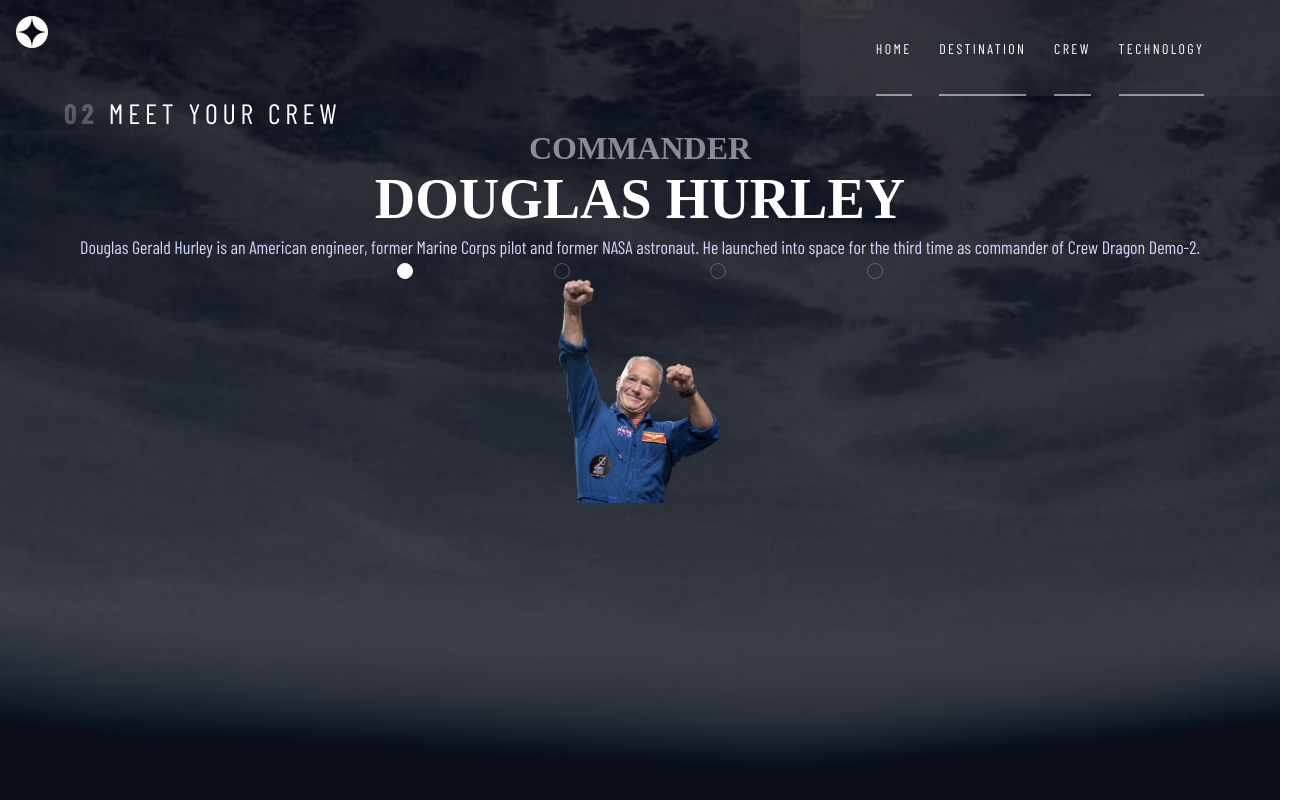
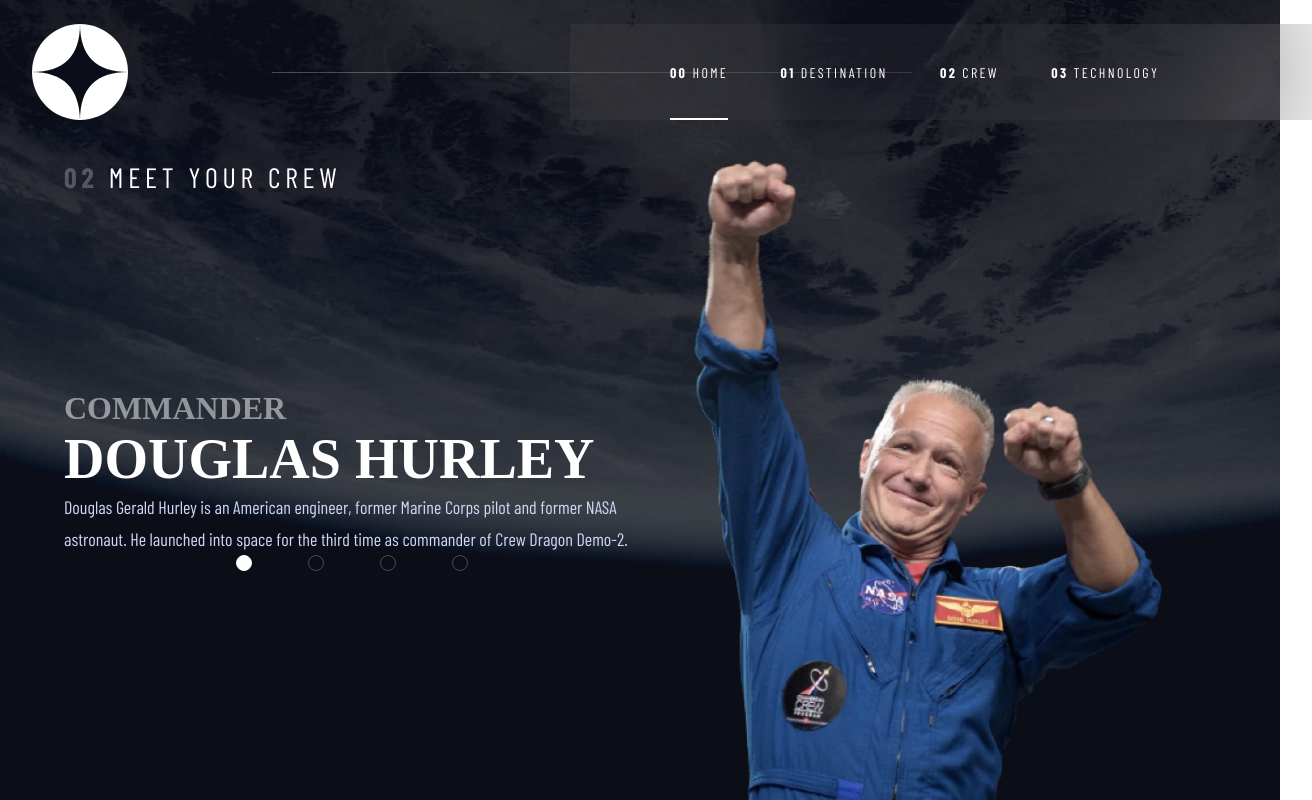
Before and after one commit to arun-roberts/fem006_space_tourism_website, a Next.js app: page /crew in a window 1280 px wide. Shown: the whole page, 1312 px wide, since content can reach past the window. Built offline with nearby package versions, Linux system fonts and the light colour scheme; a web font is replaced by a local one.

Commit message:
Finished basic layout for all desktop pages.

```diff
--- a/components/Header.tsx
+++ b/components/Header.tsx
@@ -4,6 +4,7 @@
 
 const Header: () => JSX.Element = () => {
     const [isOpen, setIsOpen ] = useState<boolean>(false)
+    const [ isActive, setIsActive ] = useState<string>('home')
 
   return (
     <header className="header">
@@ -16,7 +17,8 @@
                     objectFit='contain'
                 />
             </div>
-            <div className="header__hamburger">
+            {!isOpen &&
+                (<div className="header__hamburger">
                 <Image
                     onClick={() => setIsOpen(true)}
                     src='/assets/shared/icon-hamburger.svg'
@@ -24,8 +26,9 @@
                     layout="fill"
                     objectFit='contain'
                 />
-            </div>
+            </div>)}
         </div>
+        <div className="header__decorative-line"></div>
         <nav className={`nav ${isOpen ? 'nav--open' : 'nav--closed'}`}>
             <div className="nav__exit">
                 <Image
@@ -34,28 +37,31 @@
                     alt='Click to close navigation'
                     layout="fill"
                     objectFit='contain'
-                    className="fuckingWork"
                 />
             </div>
             <ul className='nav-list'>
-                <li className='nav-list-item' onClick={() => setIsOpen(false)}>
+                <li className={`nav-list-item${isActive === 'home' ? ' nav-list-item--active' : ''}`} onClick={() => setIsOpen(false)}>
                     <Link href='/'>
-                        <a className='nav-list-item__text'><span className='nav-list-item__text--number'>00</span> Home</a>
+                        <a className='nav-list-item__text'
+                        onClick={() => setIsActive('home')}><span className='nav-list-item__text--number'>00</span> Home</a>
                     </Link>
                 </li>
-                <li className='nav-list-item' onClick={() => setIsOpen(false)}>
+                <li className={`nav-list-item${isActive === 'dest' ? ' nav-list-item--active' : ''}`} onClick={() => setIsOpen(false)}>
                     <Link href='/destination'>
-                        <a className='nav-list-item__text'><span className='nav-list-item__text--number'>01</span> Destination</a>
+                        <a className='nav-list-item__text'
+                        onClick={() => setIsActive('dest')}><span className='nav-list-item__text--number'>01</span> Destination</a>
                     </Link>
                 </li>
-                <li className='nav-list-item' onClick={() => setIsOpen(false)}>
+                <li className={`nav-list-item${isActive === 'crew' ? ' nav-list-item--active' : ''}`} onClick={() => setIsOpen(false)}>
                     <Link href='/crew'>
-                        <a className='nav-list-item__text'><span className='nav-list-item__text--number'>02</span> Crew</a>
+                        <a className='nav-list-item__text'
+                        onClick={() => setIsActive('crew')}><span className='nav-list-item__text--number'>02</span> Crew</a>
                     </Link>
                 </li>
-                <li className='nav-list-item' onClick={() => setIsOpen(false)}>
+                <li className={`nav-list-item${isActive === 'tech' ? ' nav-list-item--active' : ''}`} onClick={() => setIsOpen(false)}>
                     <Link href='/technology'>
-                        <a className='nav-list-item__text'><span className='nav-list-item__text--number'>03</span> Technology</a>
+                        <a className='nav-list-item__text'
+                        onClick={() => setIsActive('tech')}><span className='nav-list-item__text--number'>03</span> Technology</a>
                     </Link>
                 </li>
 
--- a/pages/destination.tsx
+++ b/pages/destination.tsx
@@ -32,7 +32,9 @@
                     alt={`Image of ${destination.name}`}
                 />
             </div>
-            <ContentPicker data={destinations} buttonStyle={2} callback={setCurrentDest} />
+            <div className='destination-picker'>
+                <ContentPicker data={destinations} buttonStyle={2} callback={setCurrentDest} />
+            </div>
             <div className='destination-info'>
                 <div className='destination-info__body'>
                     <h2 className='destination-info__heading'>{destination.name}</h2>
--- a/pages/index.tsx
+++ b/pages/index.tsx
@@ -4,6 +4,7 @@
 const Home: NextPage = () => {
   return (
     <div className="landing">
+      <div className="landing-container">
         <h5 className="landing__heading-five">So, you want to travel to</h5>
         <h1 className="landing__heading-one">Space</h1>
         <p className="landing__text-body">
@@ -11,6 +12,7 @@
           outer space and not hover kind of on the edge of it. Well sit back, and relax
           because we’ll give you a truly out of this world experience!
         </p>
+      </div>
       <Link href="/destination">
         <a className="landing__button">
           Explore
--- a/styles/globals.css
+++ b/styles/globals.css
@@ -357,6 +357,20 @@
           align-items: center;
 }
 
+.landing-container {
+  display: -webkit-box;
+  display: -ms-flexbox;
+  display: flex;
+  -webkit-box-orient: vertical;
+  -webkit-box-direction: normal;
+      -ms-flex-direction: column;
+          flex-direction: column;
+  -webkit-box-align: center;
+      -ms-flex-align: center;
+          align-items: center;
+  text-align: center;
+}
+
 .landing__heading-five {
   font-family: 'Barlow Condensed', sans-serif;
   color: #d0d6f9;
@@ -382,7 +396,6 @@
   line-height: 32px;
   font-size: 15px;
   color: #d0d6f9;
-  text-align: center;
 }
 
 .landing__button {
@@ -391,7 +404,7 @@
   text-transform: uppercase;
   font-size: 32px;
   position: relative;
-  color: green;
+  color: #0b0d17;
   font-size: 20px;
   background-color: rgba(255, 255, 255, 0);
   display: -webkit-box;
@@ -485,12 +498,15 @@
   margin: 0;
 }
 
+.destination-info__body {
+  text-align: center;
+}
+
 .destination-info__heading {
   font-family: 'Bellefair', serif;
   color: #fff;
   text-transform: uppercase;
   font-size: 100px;
-  text-align: center;
 }
 
 .destination-info__text {
@@ -499,7 +515,6 @@
   font-size: 18px;
   line-height: 32px;
   color: #d0d6f9;
-  text-align: center;
 }
 
 .destination-stats {
@@ -678,9 +693,6 @@
     top: 0;
     right: 0;
     height: 6rem;
-    background-color: rgba(255, 255, 255, 0.04);
-    -webkit-backdrop-filter: blur(81.5485px);
-            backdrop-filter: blur(81.5485px);
     display: -webkit-box;
     display: -ms-flexbox;
     display: flex;
@@ -729,6 +741,25 @@
     bottom: 0;
     width: 100%;
     border-bottom: 2px solid rgba(255, 255, 255, 0.5);
+    -webkit-transform: scaleX(0);
+            transform: scaleX(0);
+    -webkit-transition: -webkit-transform ease 200ms;
+    transition: -webkit-transform ease 200ms;
+    transition: transform ease 200ms;
+    transition: transform ease 200ms, -webkit-transform ease 200ms;
+  }
+  .nav-list-item:hover::before {
+    -webkit-transform: scaleX(1);
+            transform: scaleX(1);
+  }
+  .nav-list-item--active::before {
+    position: absolute;
+    content: '';
+    bottom: 0;
+    width: 100%;
+    border-bottom: 2px solid #fff;
+    -webkit-transform: scaleX(1);
+            transform: scaleX(1);
   }
   .nav-list-item__text--number {
     display: none;
@@ -739,6 +770,15 @@
   .destination {
     background: #0b0d17 url("../public/assets/destination/background-destination-tablet.jpg") no-repeat center/100%;
     padding-top: 6rem;
+  }
+  .destination-stats {
+    -webkit-box-orient: horizontal;
+    -webkit-box-direction: normal;
+        -ms-flex-direction: row;
+            flex-direction: row;
+    -webkit-box-pack: space-evenly;
+        -ms-flex-pack: space-evenly;
+            justify-content: space-evenly;
   }
   .crew {
     background: #0b0d17 url("../public/assets/crew/background-crew-tablet.jpg") no-repeat center/100%;
@@ -768,4 +808,177 @@
     width: 102vw;
   }
 }
+
+@media screen and (min-width: 1200px) {
+  .numbered__list {
+    -webkit-box-orient: vertical;
+    -webkit-box-direction: normal;
+        -ms-flex-direction: column;
+            flex-direction: column;
+    -webkit-box-pack: space-evenly;
+        -ms-flex-pack: space-evenly;
+            justify-content: space-evenly;
+  }
+  .header {
+    display: -webkit-box;
+    display: -ms-flexbox;
+    display: flex;
+    -webkit-box-pack: justify;
+        -ms-flex-pack: justify;
+            justify-content: space-between;
+    -webkit-box-align: center;
+        -ms-flex-align: center;
+            align-items: center;
+    padding: 0;
+    top: 2rem;
+    left: 2rem;
+  }
+  .header__decorative-line {
+    position: absolute;
+    height: 1px;
+    width: 40rem;
+    background-color: rgba(255, 255, 255, 0.25);
+    left: 15rem;
+  }
+  .logo {
+    width: 6rem;
+    height: 6rem;
+  }
+  .nav {
+    position: relative;
+    width: 58%;
+  }
+  .nav-list-item__text--number {
+    display: inline;
+  }
+  .section-header {
+    position: absolute;
+    top: 0;
+    left: 0;
+    width: 50%;
+  }
+  .landing {
+    background: #0b0d17 url("../public/assets/home/background-home-desktop.jpg") no-repeat center/100%;
+    -webkit-box-orient: horizontal;
+    -webkit-box-direction: normal;
+        -ms-flex-direction: row;
+            flex-direction: row;
+  }
+  .landing-container {
+    text-align: left;
+    -webkit-box-align: start;
+        -ms-flex-align: start;
+            align-items: start;
+    width: 30%;
+  }
+  .destination {
+    background: #0b0d17 url("../public/assets/destination/background-destination-desktop.jpg") no-repeat center/100%;
+    padding-top: 10rem;
+  }
+  .destination-container {
+    width: 90%;
+    height: 100%;
+    -ms-flex-wrap: wrap;
+        flex-wrap: wrap;
+    margin: 0 auto;
+  }
+  .destination-picker {
+    width: 50%;
+  }
+  .destination__image {
+    -webkit-box-flex: 2;
+        -ms-flex-positive: 2;
+            flex-grow: 2;
+    height: 30rem;
+    width: 30rem;
+    margin: 10rem 4rem;
+  }
+  .destination-info {
+    width: 50%;
+  }
+  .destination-info__body {
+    text-align: left;
+  }
+  .destination-stats__item {
+    text-align: left;
+  }
+  .crew {
+    background: #0b0d17 url("../public/assets/crew/background-crew-desktop.jpg") no-repeat center/100%;
+    padding-top: 10rem;
+  }
+  .crew-container {
+    width: 90%;
+    height: 100%;
+    -webkit-box-pack: center;
+        -ms-flex-pack: center;
+            justify-content: center;
+    -webkit-box-align: space-between;
+        -ms-flex-align: space-between;
+            align-items: space-between;
+    -ms-flex-wrap: wrap;
+        flex-wrap: wrap;
+    margin: 0 auto;
+  }
+  .crew__picker {
+    width: 50%;
+  }
+  .crew__image {
+    height: 60rem;
+    width: 50%;
+    -webkit-box-flex: 2;
+        -ms-flex-positive: 2;
+            flex-grow: 2;
+  }
+  .crew-info {
+    width: 50%;
+    text-align: left;
+  }
+  .tech {
+    background: #0b0d17 url("../public/assets/technology/background-technology-desktop.jpg") no-repeat center/100%;
+    padding-top: 10rem;
+  }
+  .tech-container {
+    width: 90%;
+    height: 100%;
+    -webkit-box-pack: start;
+        -ms-flex-pack: start;
+            justify-content: start;
+    -webkit-box-orient: horizontal;
+    -webkit-box-direction: normal;
+        -ms-flex-direction: row;
+            flex-direction: row;
+    -webkit-box-align: center;
+        -ms-flex-align: center;
+            align-items: center;
+    margin: 0 auto;
+  }
+  .tech__image {
+    position: absolute;
+    right: -6%;
+    -webkit-box-ordinal-group: 4;
+        -ms-flex-order: 3;
+            order: 3;
+    height: 40rem;
+    width: 40rem;
+  }
+  .tech__picker {
+    -webkit-box-ordinal-group: 2;
+        -ms-flex-order: 1;
+            order: 1;
+  }
+  .tech-info {
+    width: 30%;
+    margin-left: 6rem;
+    text-align: left;
+    -webkit-box-ordinal-group: 3;
+        -ms-flex-order: 2;
+            order: 2;
+  }
+}
+
+@supports (-moz-appearance: none) {
+  .nav {
+    background-color: rgba(11, 13, 23, 0.9);
+  }
+}
 /*# sourceMappingURL=globals.css.map */
--- a/styles/globals.sass
+++ b/styles/globals.sass
@@ -321,6 +321,12 @@
   justify-content: space-evenly
   align-items: center
 
+  &-container
+    display: flex
+    flex-direction: column
+    align-items: center
+    text-align: center
+
   &__heading-five
     @include heading-five
     font-size: 16px
@@ -333,12 +339,12 @@
     @include body-text
     font-size: 15px
     color: $light-blue
-    text-align: center
+
 
   &__button
     @include heading-four
     position: relative
-    color: green
+    color: $dark-blue
     font-size: 20px
     background-color: rgba(255, 255, 255, 0)
     display: flex
@@ -405,15 +411,14 @@
   &-info
 
     &__body
+      text-align: center
 
     &__heading
       @include heading-two
-      text-align: center
 
     &__text
       @include body-text
       color: $light-blue
-      text-align: center
 
   &-stats
     display: flex
@@ -518,11 +523,8 @@
     top: 0
     right: 0
     height: 6rem
-    background-color: rgba(255, 255, 255, 0.04)
-    backdrop-filter: blur(81.5485px)
     display: flex
     flex-direction: row
-
     width: 30rem
 
     &--closed
@@ -552,6 +554,19 @@
           bottom: 0
           width: 100%
           border-bottom: 2px solid $half-transparent-white
+          transform: scaleX(0)
+          transition: transform ease 200ms
+
+        &:hover::before
+          transform: scaleX(1)
+
+        &--active::before
+          position: absolute
+          content: ''
+          bottom: 0
+          width: 100%
+          border-bottom: 2px solid $basic-white
+          transform: scaleX(1)
 
         &__text--number
           display: none
@@ -562,6 +577,10 @@
   .destination
     background: $dark-blue url('../public/assets/destination/background-destination-tablet.jpg') no-repeat center/100%
     padding-top: 6rem
+
+    &-stats
+      flex-direction: row
+      justify-content: space-evenly
 
   .crew
     background: $dark-blue url('../public/assets/crew/background-crew-tablet.jpg') no-repeat center/100%
@@ -583,3 +602,137 @@
     &__image
       height: 25rem
       width: 102vw
+
+@media screen and (min-width: 1200px)
+  .numbered
+
+    &__list
+      flex-direction: column
+      justify-content: space-evenly
+
+  .header
+    display: flex
+    justify-content: space-between
+    align-items: center
+    padding: 0
+    top: 2rem
+    left: 2rem
+
+    &__decorative-line
+      position: absolute
+      height: 1px
+      width: 40rem
+      background-color: $quarter-white
+      left: 15rem
+
+  .logo
+    width: 6rem
+    height: 6rem
+
+  .nav
+    position: relative
+    width: 58%
+
+    &-list-item__text--number
+      display: inline
+
+  .section-header
+    position: absolute
+    top: 0
+    left: 0
+    width: 50%
+
+  .landing
+    background: $dark-blue url('../public/assets/home/background-home-desktop.jpg') no-repeat center/100%
+    flex-direction: row
+
+    &-container
+      text-align: left
+      align-items: start
+      width: 30%
+
+  .destination
+    background: $dark-blue url('../public/assets/destination/background-destination-desktop.jpg') no-repeat center/100%
+    padding-top: 10rem
+
+    &-container
+      width: 90%
+      height: 100%
+      flex-wrap: wrap
+      margin: 0 auto
+
+    &-picker
+      width: 50%
+
+    &__image
+      flex-grow: 2
+      height: 30rem
+      width: 30rem
+      margin: 10rem 4rem
+
+    &-info
+      width: 50%
+
+      &__body
+        text-align: left
+
+    &-stats__item
+      text-align: left
+
+  .crew
+    background: $dark-blue url('../public/assets/crew/background-crew-desktop.jpg') no-repeat center/100%
+    padding-top: 10rem
+
+    &-container
+      width: 90%
+      height: 100%
+      justify-content: center
+      align-items: space-between
+      flex-wrap: wrap
+      margin: 0 auto
+
+    &__picker
+      width: 50%
+
+    &__image
+      height: 60rem
+      width: 50%
+      flex-grow: 2
+
+    &-info
+      width: 50%
+      text-align: left
+
+  .tech
+    background: $dark-blue url('../public/assets/technology/background-technology-desktop.jpg') no-repeat center/100%
+    padding-top: 10rem
+
+    &-container
+      width: 90%
+      height: 100%
+      justify-content: start
+      flex-direction: row
+      align-items: center
+      margin: 0 auto
+
+    &__image
+      position: absolute
+      right: -6%
+      order: 3
+      height: 40rem
+      width: 40rem
+
+    &__picker
+      order: 1
+
+    &-info
+      width: 30%
+      margin-left: 6rem
+      text-align: left
+      order: 2
+
+// NAV BACKGROUND DEFAULT FOR MOZILLA
+
+@supports (-moz-appearance:none)
+  .nav
+    background-color: rgba(11, 13, 23, 0.9)
```
Also changed, not shown: 1 other file (tests, documents, lock files or other folders). Lines whose indentation alone changed are shown as unchanged.
